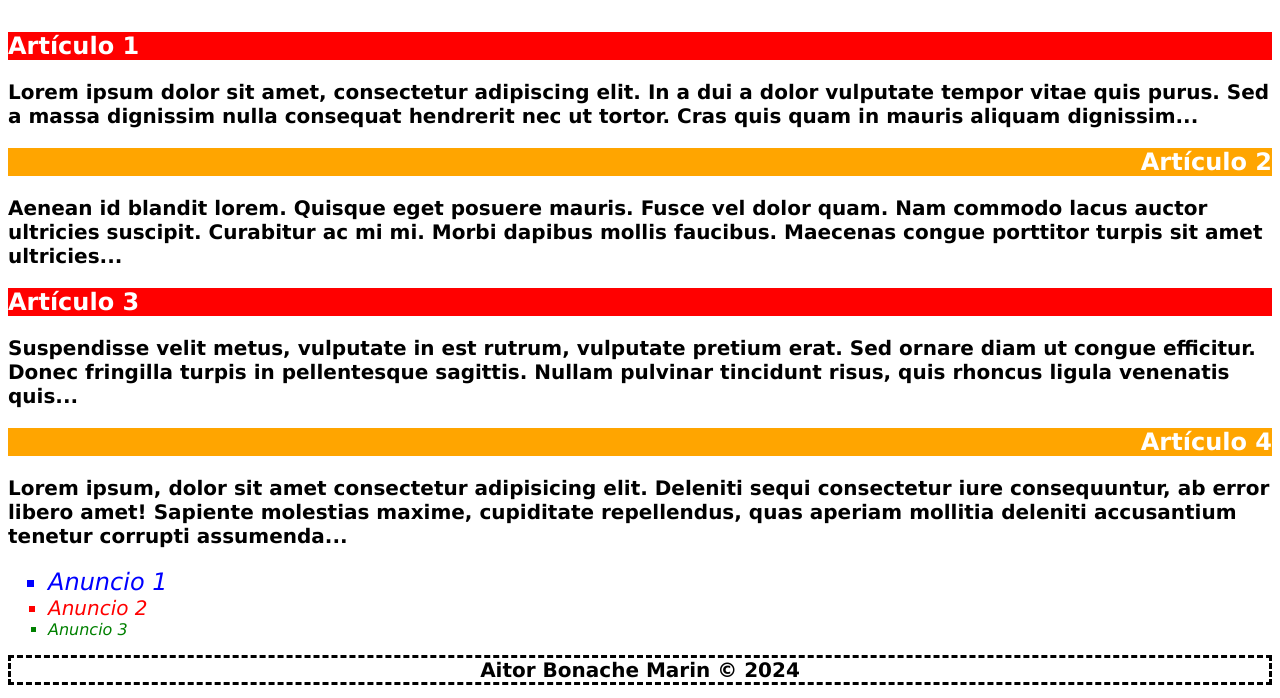
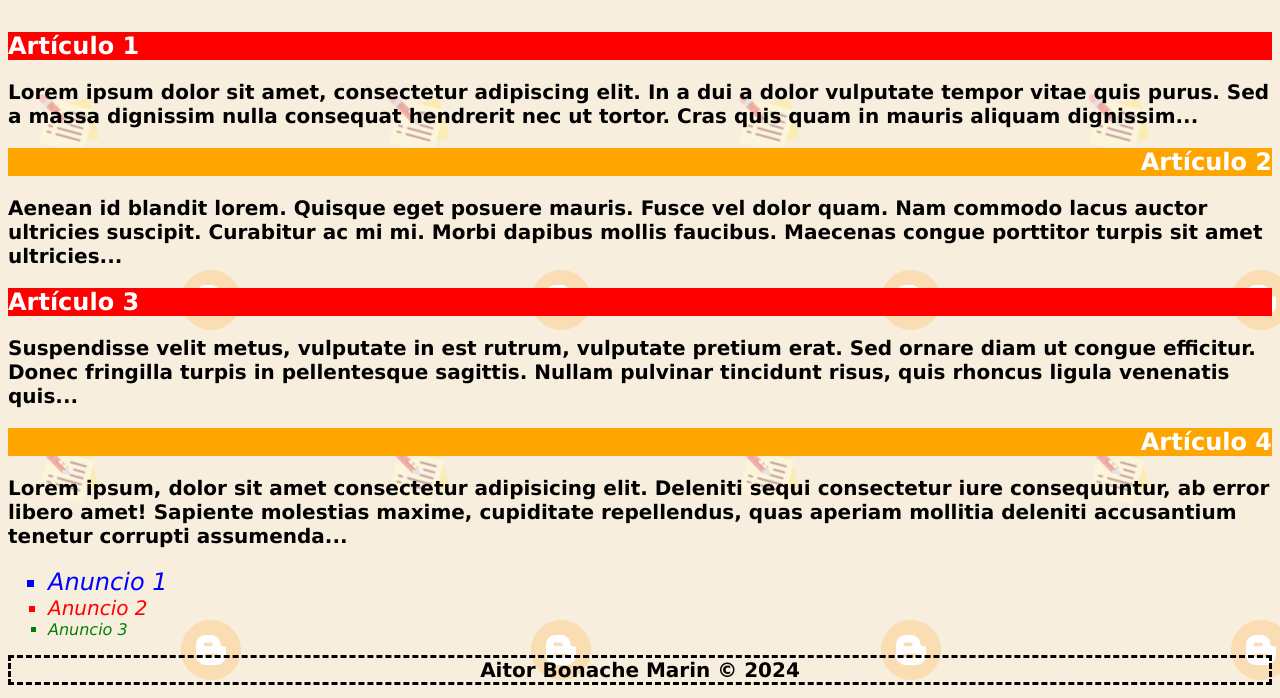
Before and after one commit to aitor-glitch-blde/blog, a plain HTML site: page index.html in a window 1280 px wide. Shown: the part 128-826 px from the top of the page. Drawn offline with Linux system fonts and the light colour scheme.

Commit message:
Update act4.css

```diff
--- a/act4.css
+++ b/act4.css
@@ -1,7 +1,7 @@
 
 body
 {
-    background-image: url(./imagenes/fondo.png);
+    background-image: url(fondo.png);
     font-family: 'Lucida Sans', 'Lucida Sans Regular', 'Lucida Grande', 'Lucida Sans Unicode', Geneva, Verdana, sans-serif;
     border: 20px;
 }
```
